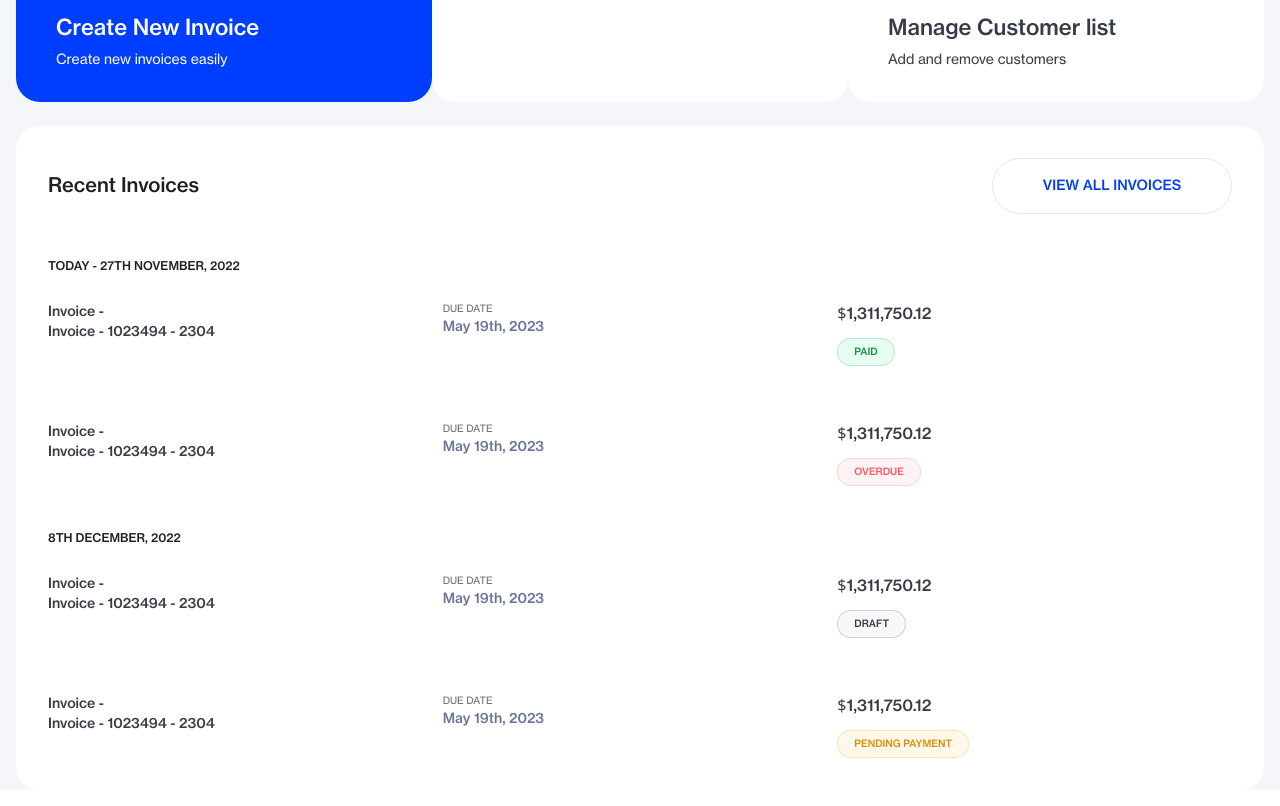
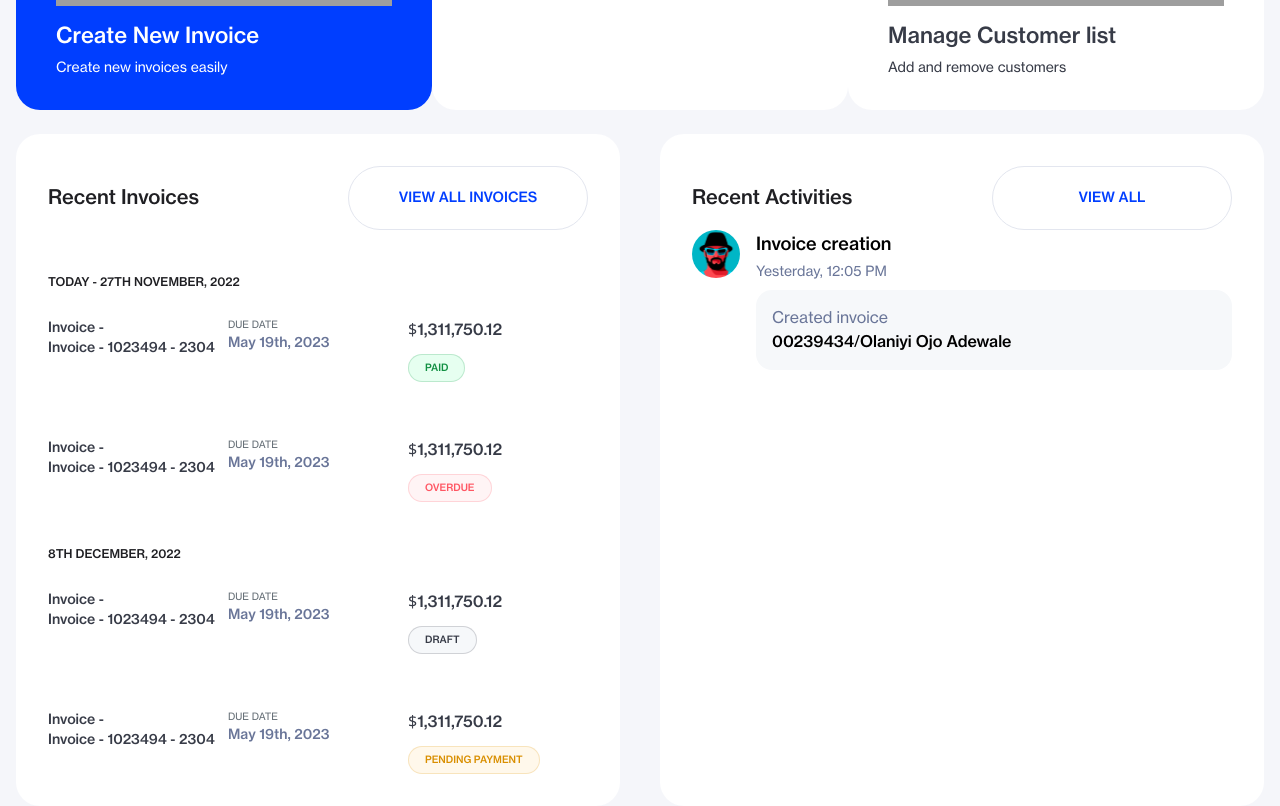
Before and after one commit to toriola998/Invoice-application, a Vue app: page / in a window 1280 px wide. Shown: the part 800-1606 px from the top of the page. Built offline with nearby package versions, Linux system fonts and the light colour scheme; grey boxes are pictures that could not be loaded.

Commit message:
ADD: added recent activities

```diff
--- /dev/null
+++ b/src/components/RecentActivities.vue
@@ -0,0 +1,17 @@
+<template>
+   <section class="card p-8">
+      <div
+         class="flex flex-col sm:flex-row gap-4 sm:items-center sm:justify-between"
+      >
+         <h3 class="text-xl font-medium text-black">Recent Activities</h3>
+
+         <button class="btn blue-outline w-60">View all</button>
+      </div>
+
+      <RecentActivityCard />
+   </section>
+</template>
+
+<script setup>
+import RecentActivityCard from './RecentActivityCard.vue';
+</script>
--- /dev/null
+++ b/src/components/RecentActivityCard.vue
@@ -0,0 +1,15 @@
+<template>
+   <article class="flex items-start gap-x-4">
+      <img src="/assets/icons/image.svg" alt="" class="rounded-full" />
+
+      <div class="w-full">
+         <p class="font-medium md:text-lg">Invoice creation</p>
+         <p class="text-sm mt-1 text-grey-11">Yesterday, 12:05 PM</p>
+
+         <div class="bg-light-grey-10 p-4 rounded-2xl mt-2">
+            <p class="text-grey-11">Created invoice</p>
+            <p class="font-medium">00239434/Olaniyi Ojo Adewale</p>
+         </div>
+      </div>
+   </article>
+</template>
--- a/src/css/main.css
+++ b/src/css/main.css
@@ -39,7 +39,7 @@
 
 .btn {
    @apply rounded-full uppercase flex justify-center
-   items-center h-14 font-medium text-sm;
+   items-center h-16 font-medium text-sm;
 
    &.blue {
       @apply bg-blue-10 text-white;
--- a/src/views/HomeView.vue
+++ b/src/views/HomeView.vue
@@ -16,8 +16,9 @@
       <Analytics />
       <InvoiceActions />
 
-      <div class="mt-6">
+      <div class="mt-6 gap-10 xl:grid grid-cols-2">
          <RecentInvoices />
+         <RecentActivities />
       </div>
    </main>
 </template>
@@ -25,5 +26,6 @@
 <script setup>
 import Analytics from '@/components/Analytics.vue';
 import InvoiceActions from '@/components/InvoiceActions.vue';
+import RecentActivities from '@/components/RecentActivities.vue';
 import RecentInvoices from '@/components/RecentInvoices.vue';
 </script>
```
Also changed, not shown: public/assets/icons/image.svg (added).
